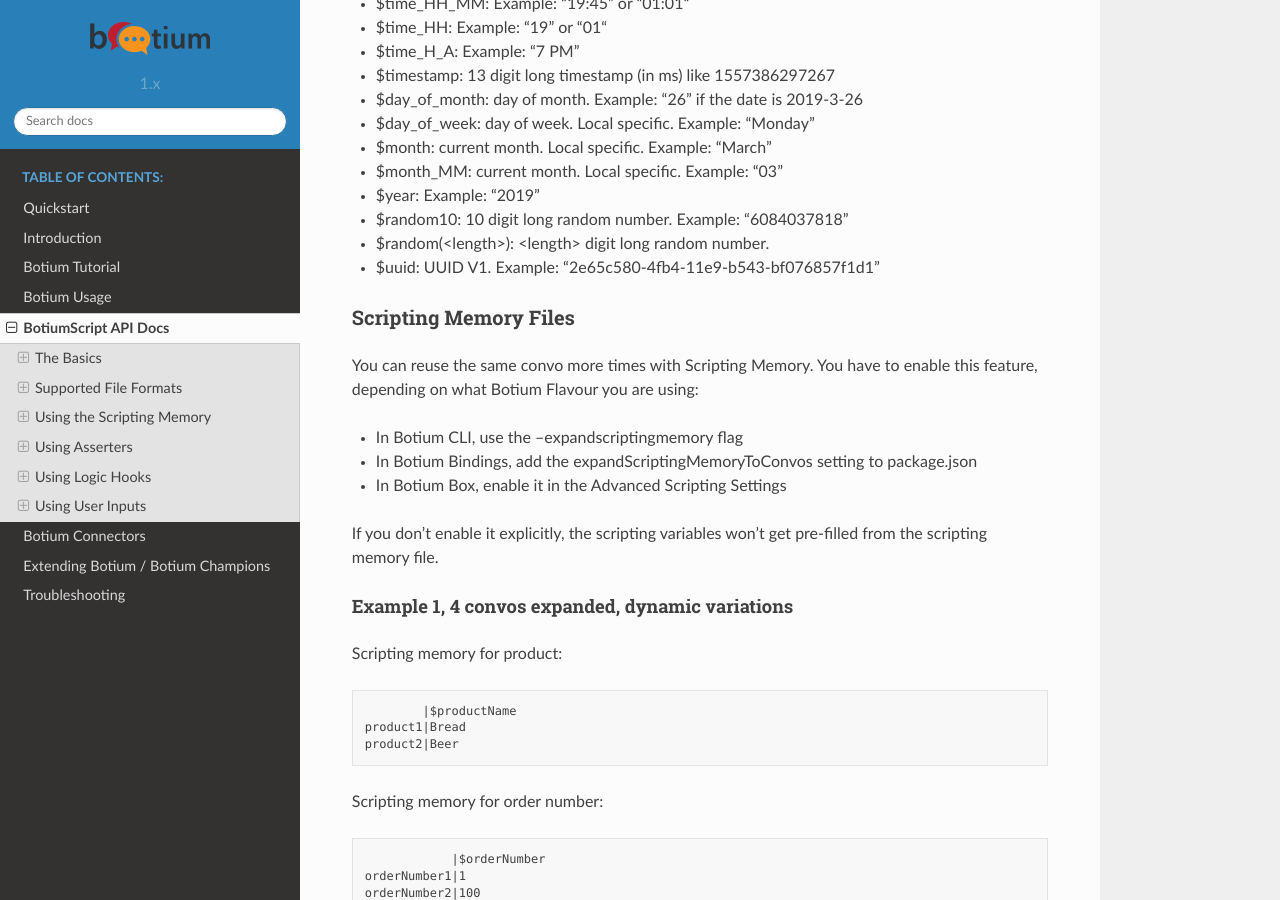
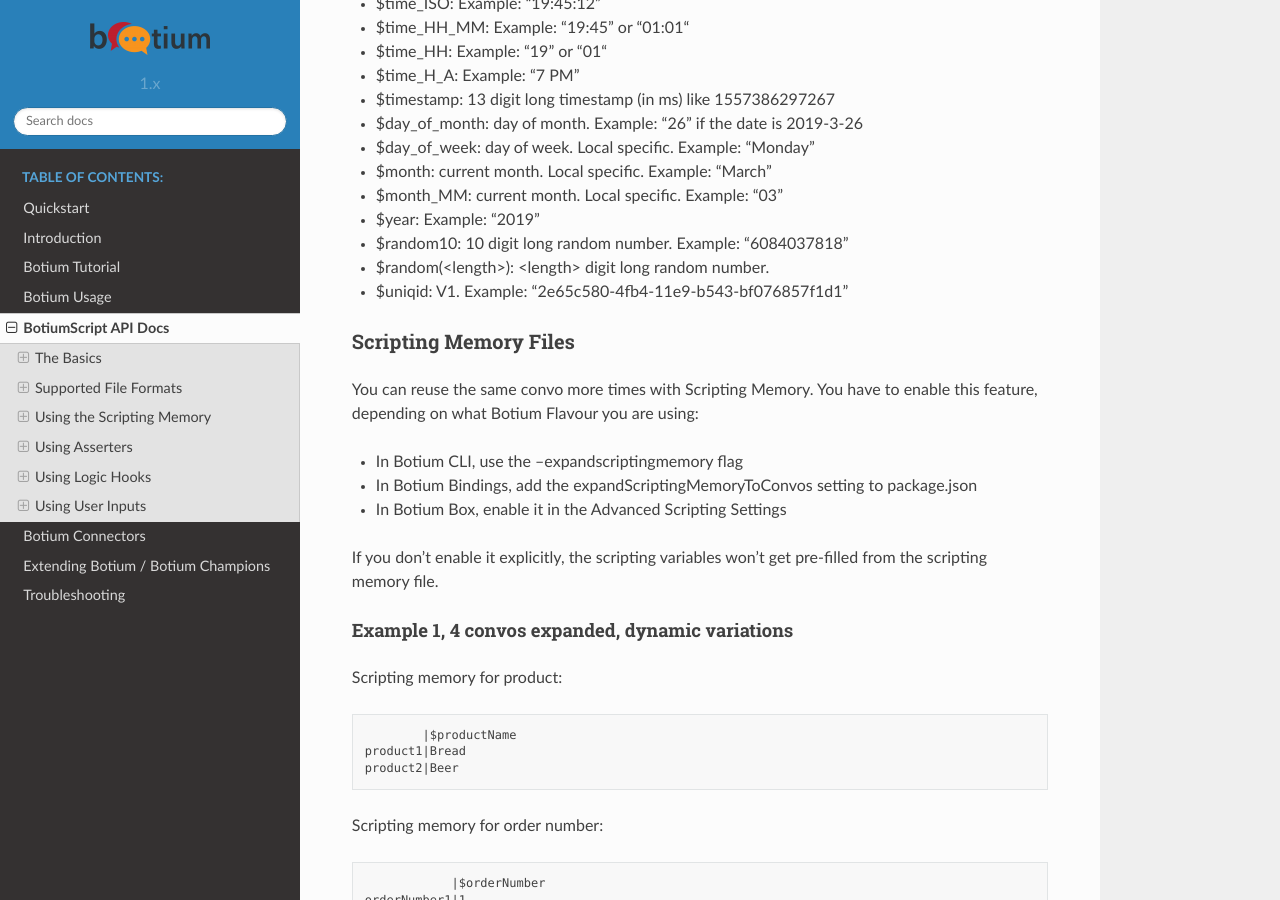
Before and after one commit to codeforequity-at/botium-docs, a Sphinx documentation site: the page built from docs/05_botiumscript/index.rst, in a window 1280 px wide and 900 px high, scrolled down 19469 px. Built offline with Sphinx 7.4.7 and the Read the Docs theme 2.0.0, drawn with Linux system fonts in a browser that asks for light colours; some of the changed text lies outside the part shown.

Commit message:
Corrected uniqid scripting memory function doc

```diff
--- a/docs/05_botiumscript/part_scriptingmemory.rst
+++ b/docs/05_botiumscript/part_scriptingmemory.rst
@@ -113,7 +113,7 @@
 Scripting Memory Functions
 --------------------------
 
-They are the pretty functions provided by botium, like current year (*$year*), or uuid (*$uuid*). Can be send to bot in #me sections, and can be used as asserters in #bot sections same way as variables.
+They are the pretty functions provided by botium, like current year (*$year*), or uniqid (*$uniqid*). Can be send to bot in #me sections, and can be used as asserters in #bot sections same way as variables.
 
 Some of them can even used with parameters - for example *$number(5)* generates 5 digit long random number.
 
@@ -181,7 +181,7 @@
 * $year: Example: "2019"
 * $random10: 10 digit long random number. Example: "6084037818"
 * $random(<length>): <length> digit long random number.
-* $uuid: UUID V1. Example: "2e65c580-4fb4-11e9-b543-bf076857f1d1"
+* $uniqid:  V1. Example: "2e65c580-4fb4-11e9-b543-bf076857f1d1"
 
 .. _scripting-memory-files:
 
```
